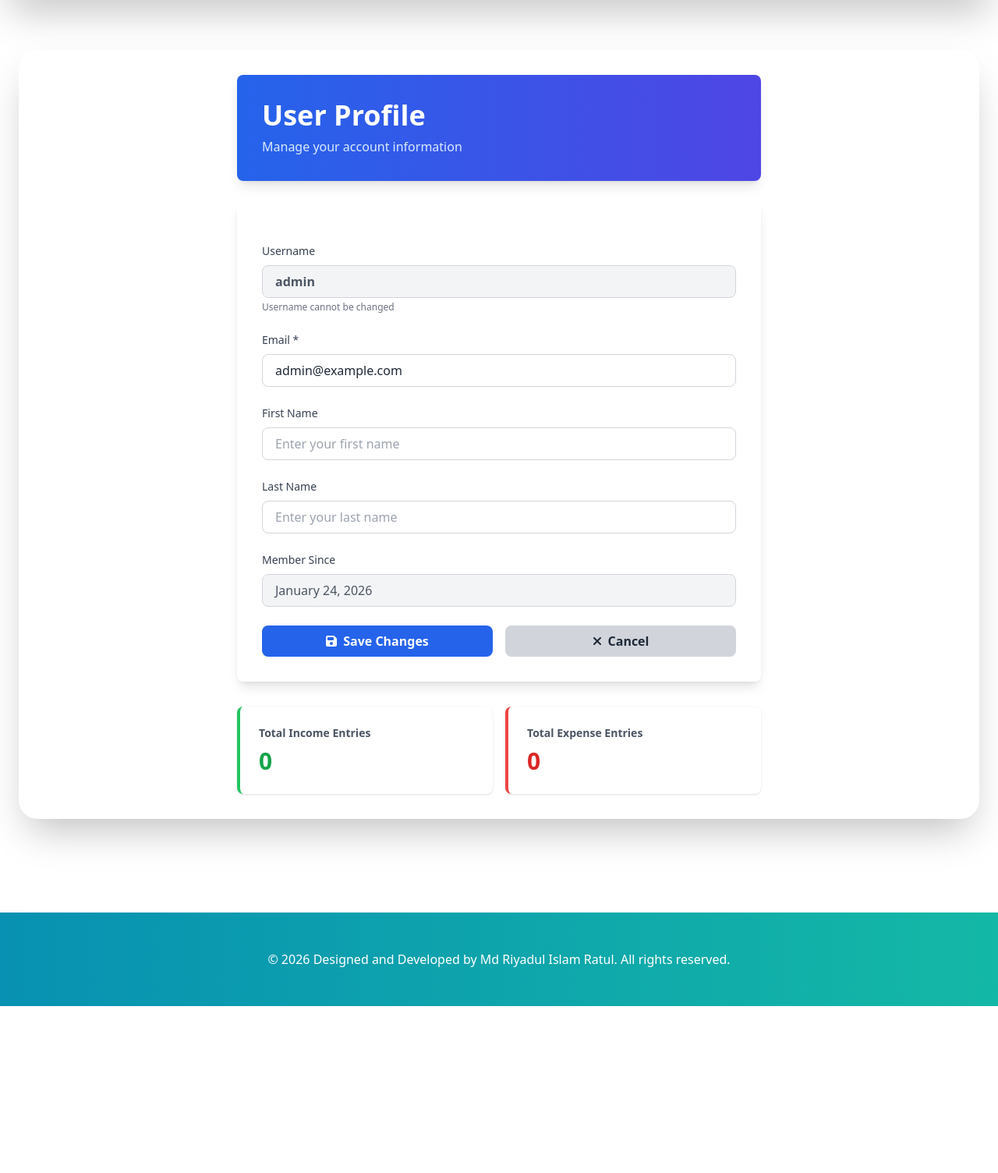
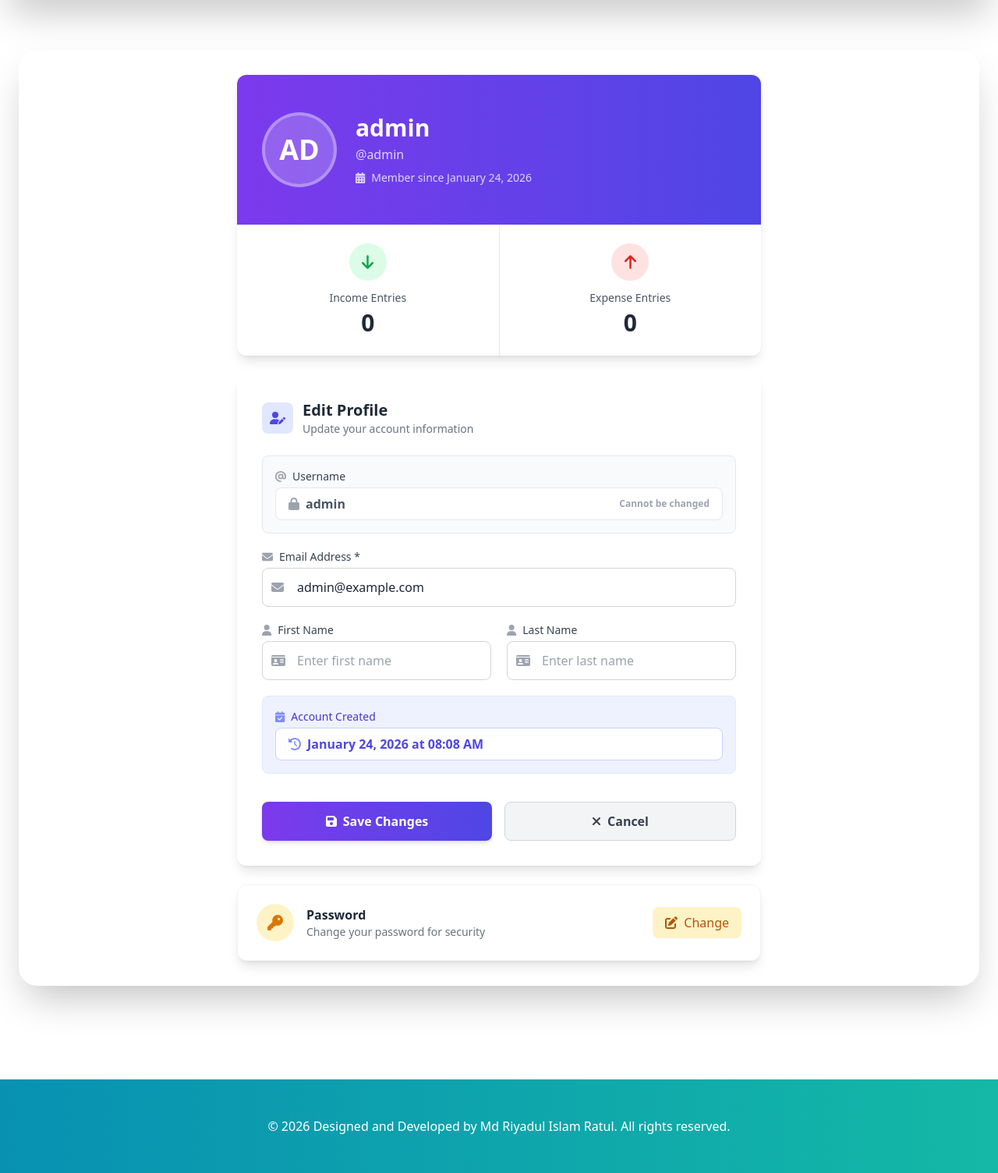
Before and after one commit to Riyadulislamratul/Cash_Management_System, a Django app: page /profile/ in a window 1280 px wide. Shown: the part 72-1576 px from the top of the page at 78% size. Before the commit the page ends 1362 px from the top, so only its background shows below. Run offline with Django 4.2, Linux system fonts and the light colour scheme; a user stored in the database is signed in; some libraries are stand-ins or nearby versions.

Commit message:
Profile Page Updated

```diff
--- a/templates/ManageCash/profile.html
+++ b/templates/ManageCash/profile.html
@@ -4,79 +4,171 @@
 
 {% block content %}
 <div class="max-w-2xl mx-auto">
-    <div class="bg-gradient-to-r from-blue-600 to-indigo-600 rounded-lg shadow-lg p-8 text-white mb-6">
-        <h1 class="text-4xl font-bold">User Profile</h1>
-        <p class="text-blue-100 mt-2">Manage your account information</p>
+    <!-- Profile Header Card -->
+    <div class="bg-white rounded-xl shadow-lg overflow-hidden mb-6">
+        <div class="bg-gradient-to-r from-violet-600 to-indigo-600 px-8 py-12">
+            <div class="flex items-center gap-6">
+                <!-- Avatar -->
+                <div class="w-24 h-24 rounded-full bg-white/20 backdrop-blur-sm flex items-center justify-center border-4 border-white/30">
+                    <span class="text-4xl font-bold text-white">{{ user.username|upper|slice:2 }}</span>
+                </div>
+                <div class="text-white">
+                    <h1 class="text-3xl font-bold">{{ user.first_name|default:user.username }} {{ user.last_name|default:"" }}</h1>
+                    <p class="text-violet-200 mt-1">@{{ user.username }}</p>
+                    <p class="text-violet-200 text-sm mt-2">
+                        <i class="fas fa-calendar-alt mr-2"></i>Member since {{ user.date_joined|date:"F d, Y" }}
+                    </p>
+                </div>
+            </div>
         </div>
 
+        <!-- Quick Stats -->
+        <div class="grid grid-cols-2 gap-px bg-gray-200">
+            <div class="bg-white p-6 text-center hover:bg-gray-50 transition-colors">
+                <div class="inline-flex items-center justify-center w-12 h-12 rounded-full bg-green-100 mb-3">
+                    <i class="fas fa-arrow-down text-green-600 text-xl"></i>
+                </div>
+                <p class="text-gray-600 text-sm font-medium">Income Entries</p>
+                <p class="text-3xl font-bold text-gray-800 mt-1">{{ cash_additions_count|default:0 }}</p>
+            </div>
+            <div class="bg-white p-6 text-center hover:bg-gray-50 transition-colors">
+                <div class="inline-flex items-center justify-center w-12 h-12 rounded-full bg-red-100 mb-3">
+                    <i class="fas fa-arrow-up text-red-600 text-xl"></i>
+                </div>
+                <p class="text-gray-600 text-sm font-medium">Expense Entries</p>
+                <p class="text-3xl font-bold text-gray-800 mt-1">{{ expenses_count|default:0 }}</p>
+            </div>
+        </div>
+    </div>
+
+    <!-- Messages -->
     {% if messages %}
         {% for message in messages %}
-            <div class="mb-4 p-4 rounded-lg {% if message.tags %}bg-{{ message.tags }}-100 border border-{{ message.tags }}-400 text-{{ message.tags }}-700{% else %}bg-blue-100 border border-blue-400 text-blue-700{% endif %}">
-                {{ message }}
+            <div class="mb-4 p-4 rounded-lg border-l-4 {% if message.tags == 'success' %}bg-green-50 border-green-500 text-green-700{% elif message.tags == 'error' %}bg-red-50 border-red-500 text-red-700{% elif message.tags == 'warning' %}bg-yellow-50 border-yellow-500 text-yellow-700{% else %}bg-blue-50 border-blue-500 text-blue-700{% endif %}">
+                <div class="flex items-center gap-3">
+                    <i class="{% if message.tags == 'success' %}fas fa-check-circle{% elif message.tags == 'error' %}fas fa-exclamation-circle{% elif message.tags == 'warning' %}fas fa-exclamation-triangle{% else %}fas fa-info-circle{% endif %}"></i>
+                    <span>{{ message }}</span>
+                </div>
             </div>
         {% endfor %}
     {% endif %}
 
-    <div class="bg-white rounded-lg shadow-lg p-8">
-        <form method="POST" class="space-y-6">
+    <!-- Edit Profile Form -->
+    <div class="bg-white rounded-xl shadow-lg p-8">
+        <div class="flex items-center gap-3 mb-6">
+            <div class="w-10 h-10 rounded-lg bg-indigo-100 flex items-center justify-center">
+                <i class="fas fa-user-edit text-indigo-600"></i>
+            </div>
+            <div>
+                <h2 class="text-xl font-bold text-gray-800">Edit Profile</h2>
+                <p class="text-gray-500 text-sm">Update your account information</p>
+            </div>
+        </div>
+
+        <form method="POST" class="space-y-5">
             {% csrf_token %}
 
             <!-- Username (Read-only) -->
-            <div>
-                <label class="block text-sm font-medium text-gray-700 mb-2">Username</label>
-                <div class="w-full px-4 py-2 border border-gray-300 rounded-lg bg-gray-100 text-gray-600 font-semibold">
+            <div class="bg-gray-50 rounded-lg p-4 border border-gray-200">
+                <label class="block text-sm font-medium text-gray-700 mb-1">
+                    <i class="fas fa-at mr-2 text-gray-400"></i>Username
+                </label>
+                <div class="w-full px-4 py-2 bg-white border border-gray-200 rounded-lg text-gray-600 font-semibold flex items-center gap-2">
+                    <i class="fas fa-lock text-gray-400"></i>
                     {{ user.username }}
+                    <span class="text-xs text-gray-400 ml-auto">Cannot be changed</span>
                 </div>
-                <p class="text-gray-500 text-xs mt-1">Username cannot be changed</p>
             </div>
 
             <!-- Email -->
             <div>
-                <label class="block text-sm font-medium text-gray-700 mb-2">Email *</label>
-                <input type="email" name="email" required value="{{ user.email }}" class="w-full px-4 py-2 border border-gray-300 rounded-lg focus:outline-none focus:ring-2 focus:ring-blue-500" placeholder="Enter your email">
+                <label class="block text-sm font-medium text-gray-700 mb-1">
+                    <i class="fas fa-envelope mr-2 text-gray-400"></i>Email Address *
+                </label>
+                <div class="relative">
+                    <input type="email" name="email" required value="{{ user.email }}"
+                        class="w-full px-4 py-3 pl-11 border border-gray-300 rounded-lg focus:outline-none focus:ring-2 focus:ring-indigo-500 focus:border-transparent transition-all"
+                        placeholder="Enter your email">
+                    <div class="absolute inset-y-0 left-0 pl-3 flex items-center pointer-events-none">
+                        <i class="fas fa-envelope text-gray-400"></i>
+                    </div>
+                </div>
             </div>
 
+            <!-- Name Fields Row -->
+            <div class="grid grid-cols-1 md:grid-cols-2 gap-5">
                 <!-- First Name -->
                 <div>
-                <label class="block text-sm font-medium text-gray-700 mb-2">First Name</label>
-                <input type="text" name="first_name" value="{{ user.first_name }}" class="w-full px-4 py-2 border border-gray-300 rounded-lg focus:outline-none focus:ring-2 focus:ring-blue-500" placeholder="Enter your first name">
+                    <label class="block text-sm font-medium text-gray-700 mb-1">
+                        <i class="fas fa-user mr-2 text-gray-400"></i>First Name
+                    </label>
+                    <div class="relative">
+                        <input type="text" name="first_name" value="{{ user.first_name }}"
+                            class="w-full px-4 py-3 pl-11 border border-gray-300 rounded-lg focus:outline-none focus:ring-2 focus:ring-indigo-500 focus:border-transparent transition-all"
+                            placeholder="Enter first name">
+                        <div class="absolute inset-y-0 left-0 pl-3 flex items-center pointer-events-none">
+                            <i class="fas fa-id-card text-gray-400"></i>
+                        </div>
+                    </div>
                 </div>
 
                 <!-- Last Name -->
                 <div>
-                <label class="block text-sm font-medium text-gray-700 mb-2">Last Name</label>
-                <input type="text" name="last_name" value="{{ user.last_name }}" class="w-full px-4 py-2 border border-gray-300 rounded-lg focus:outline-none focus:ring-2 focus:ring-blue-500" placeholder="Enter your last name">
+                    <label class="block text-sm font-medium text-gray-700 mb-1">
+                        <i class="fas fa-user mr-2 text-gray-400"></i>Last Name
+                    </label>
+                    <div class="relative">
+                        <input type="text" name="last_name" value="{{ user.last_name }}"
+                            class="w-full px-4 py-3 pl-11 border border-gray-300 rounded-lg focus:outline-none focus:ring-2 focus:ring-indigo-500 focus:border-transparent transition-all"
+                            placeholder="Enter last name">
+                        <div class="absolute inset-y-0 left-0 pl-3 flex items-center pointer-events-none">
+                            <i class="fas fa-id-card text-gray-400"></i>
                         </div>
-
-            <!-- Member Since -->
-            <div>
-                <label class="block text-sm font-medium text-gray-700 mb-2">Member Since</label>
-                <div class="w-full px-4 py-2 border border-gray-300 rounded-lg bg-gray-100 text-gray-600">
-                    {{ user.date_joined|date:"F d, Y" }}
+                    </div>
                 </div>
             </div>
 
-            <!-- Submit Button -->
-            <div class="flex gap-4">
-                <button type="submit" class="flex-1 bg-blue-600 hover:bg-blue-700 text-white font-bold py-2 px-4 rounded-lg transition duration-200">
-                    <i class="fas fa-save mr-2"></i>Save Changes
+            <!-- Member Since (Read-only) -->
+            <div class="bg-indigo-50 rounded-lg p-4 border border-indigo-100">
+                <label class="block text-sm font-medium text-indigo-700 mb-1">
+                    <i class="fas fa-calendar-check mr-2 text-indigo-400"></i>Account Created
+                </label>
+                <div class="w-full px-4 py-2 bg-white border border-indigo-200 rounded-lg text-indigo-600 font-semibold flex items-center gap-2">
+                    <i class="fas fa-history text-indigo-400"></i>
+                    {{ user.date_joined|date:"F d, Y" }} at {{ user.date_joined|time:"h:i A" }}
+                </div>
+            </div>
+
+            <!-- Action Buttons -->
+            <div class="flex gap-4 pt-4">
+                <button type="submit" class="flex-1 bg-gradient-to-r from-violet-600 to-indigo-600 hover:from-violet-700 hover:to-indigo-700 text-white font-semibold py-3 px-6 rounded-lg transition-all duration-200 shadow-md hover:shadow-lg flex items-center justify-center gap-2">
+                    <i class="fas fa-save"></i>
+                    Save Changes
                 </button>
-                <a href="{% url 'dashboard' %}" class="flex-1 bg-gray-300 hover:bg-gray-400 text-gray-800 font-bold py-2 px-4 rounded-lg transition duration-200 text-center">
-                    <i class="fas fa-times mr-2"></i>Cancel
+                <a href="{% url 'dashboard' %}" class="flex-1 bg-gray-100 hover:bg-gray-200 text-gray-700 font-semibold py-3 px-6 rounded-lg transition-all duration-200 flex items-center justify-center gap-2 border border-gray-300">
+                    <i class="fas fa-times"></i>
+                    Cancel
                 </a>
             </div>
         </form>
     </div>
 
-    <!-- Account Statistics -->
-    <div class="mt-8 grid grid-cols-1 md:grid-cols-2 gap-4">
-        <div class="bg-white rounded-lg shadow p-6 border-l-4 border-green-500">
-            <p class="text-gray-600 text-sm font-semibold">Total Income Entries</p>
-            <p class="text-3xl font-bold text-green-600 mt-2">{{ cash_additions_count|default:0 }}</p>
+    <!-- Password Change Link -->
+    <div class="mt-6 bg-white rounded-xl shadow-lg p-6 border border-gray-100">
+        <div class="flex items-center justify-between">
+            <div class="flex items-center gap-4">
+                <div class="w-12 h-12 rounded-full bg-amber-100 flex items-center justify-center">
+                    <i class="fas fa-key text-amber-600 text-xl"></i>
                 </div>
-        <div class="bg-white rounded-lg shadow p-6 border-l-4 border-red-500">
-            <p class="text-gray-600 text-sm font-semibold">Total Expense Entries</p>
-            <p class="text-3xl font-bold text-red-600 mt-2">{{ expenses_count|default:0 }}</p>
+                <div>
+                    <h3 class="font-semibold text-gray-800">Password</h3>
+                    <p class="text-gray-500 text-sm">Change your password for security</p>
+                </div>
+            </div>
+            <a href="{% url 'password_change' %}" class="bg-amber-100 hover:bg-amber-200 text-amber-700 font-medium py-2 px-4 rounded-lg transition-colors flex items-center gap-2">
+                <i class="fas fa-edit"></i>
+                Change
+            </a>
         </div>
     </div>
 </div>
```
Lines whose indentation alone changed are shown as unchanged.
